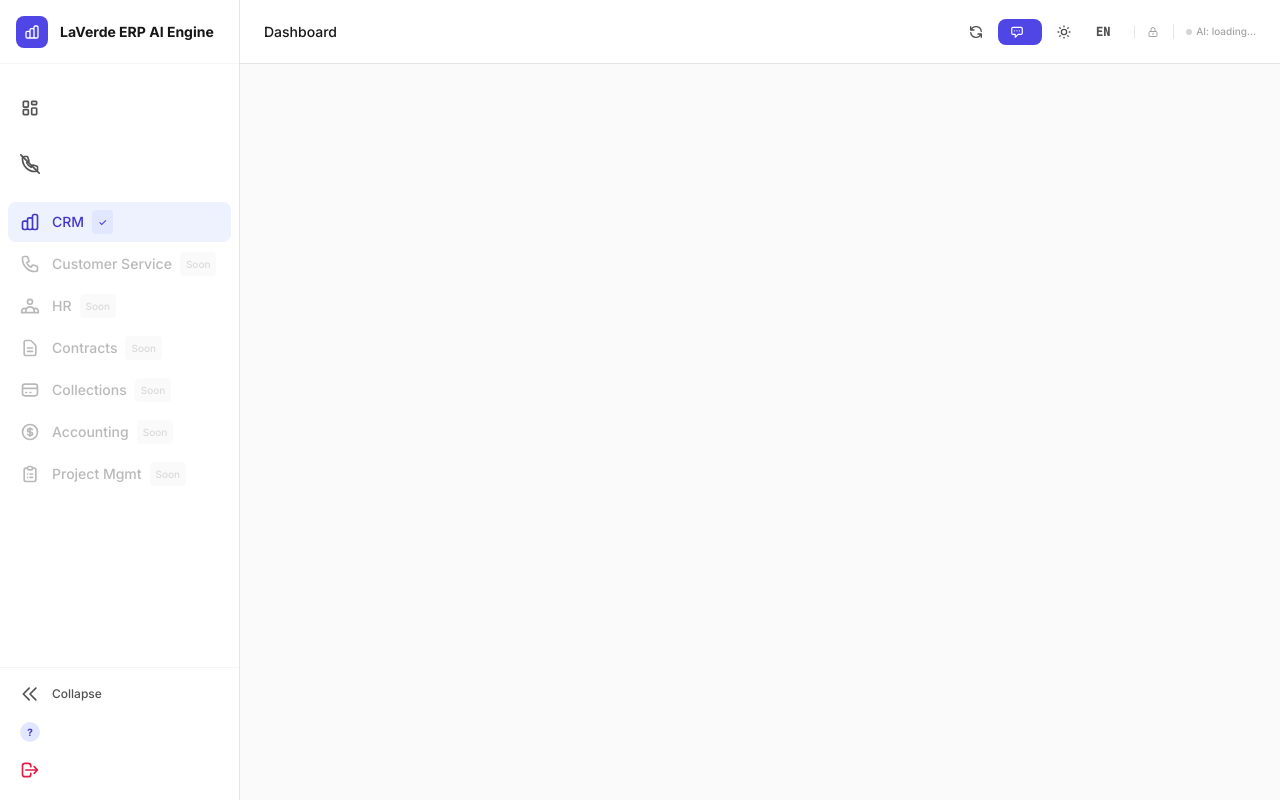
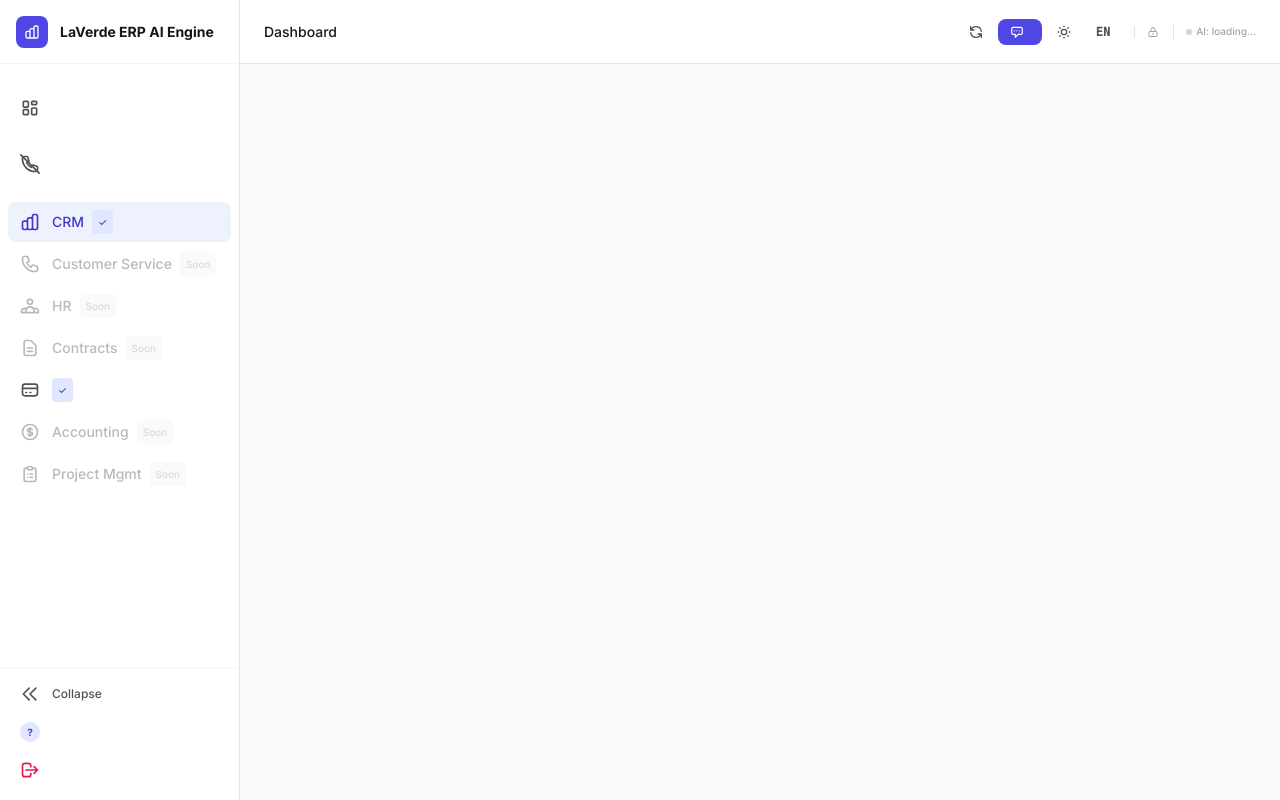
Before and after one commit to Wolfy-Wooolfy/LaVerde-ERP-AI-Engine, a Python web app: template frontend/templates/base.html in a window 1280 px wide. Run offline with Jinja, Linux system fonts and the light colour scheme; the template is opened without the code that fills it, so the values that code supplies are empty.

Commit message:
feat(collections): D1.3 — activate Collections sidebar navigation link
Replaces the disabled opacity-40 div with a proper <a> element linking
to /collections/dashboard. Active state keyed on page == 'collections_dashboard'.

The ✓ badge matches the CRM module's active-module indicator pattern.
The money-card SVG icon is kept from the original Coming Soon entry.

Co-Authored-By: Claude Sonnet 4.6 <noreply@anthropic.com>

```diff
--- a/frontend/templates/base.html
+++ b/frontend/templates/base.html
@@ -176,17 +176,18 @@
         </span>
       </div>
 
-      <!-- Collections — Coming Soon -->
-      <div class="sidebar-link opacity-40 cursor-not-allowed select-none"
-           title="{{ _t('Coming soon') }}">
+      <!-- Collections — Active -->
+      <a href="/collections/dashboard"
+        class="sidebar-link {% if page == 'collections_dashboard' %}active{% endif %}"
+        title="{{ _t('Collections Dashboard') }}">
         <svg class="sidebar-link-icon shrink-0" fill="none" stroke="currentColor" viewBox="0 0 24 24">
           <path stroke-linecap="round" stroke-linejoin="round" stroke-width="2" d="M3 10h18M7 15h1m4 0h1m-7 4h12a3 3 0 003-3V8a3 3 0 00-3-3H6a3 3 0 00-3 3v8a3 3 0 003 3z"/>
         </svg>
         <span x-show="!sidebarCollapsed" class="truncate flex items-center gap-2">
-          Collections
-          <span class="text-[10px] bg-neutral-100 dark:bg-neutral-800 text-neutral-400 dark:text-neutral-600 px-1.5 py-0.5 rounded font-medium">Soon</span>
+          {{ _t("Collections") }}
+          <span class="text-[10px] bg-primary-100 dark:bg-primary-900/40 text-primary-700 dark:text-primary-300 px-1.5 py-0.5 rounded font-medium">✓</span>
         </span>
-      </div>
+      </a>
 
       <!-- Accounting — Coming Soon -->
       <div class="sidebar-link opacity-40 cursor-not-allowed select-none"
```
